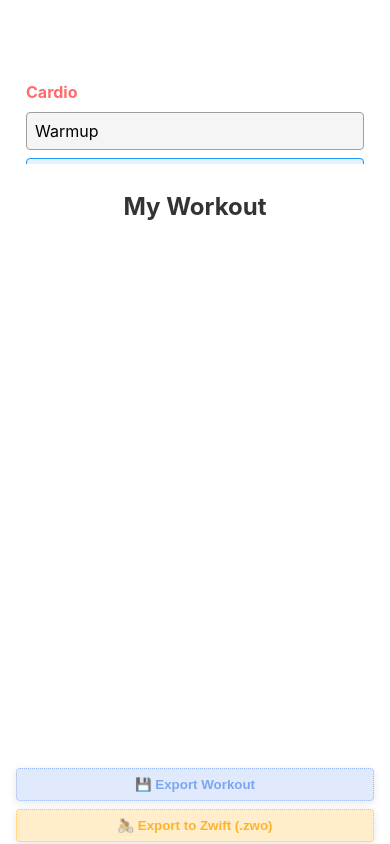
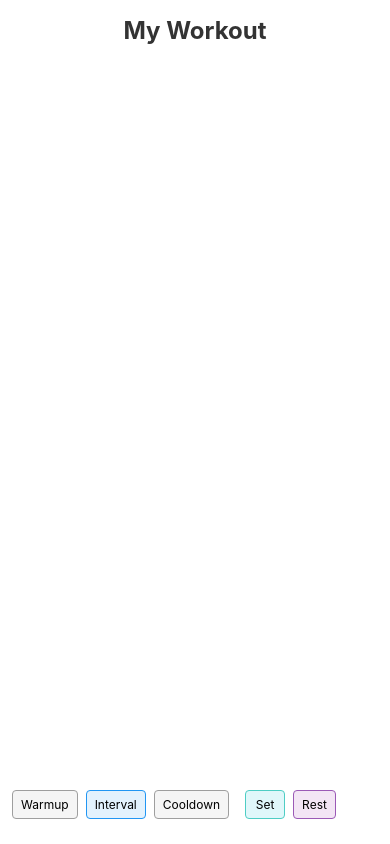
Before and after one commit to aaharr/workout, a React (Vite) app: page / in a window 390 px wide. Built offline with nearby package versions, Linux system fonts and the light colour scheme.

Commit message:
Improved mobile experience

```diff
--- a/src/App.tsx
+++ b/src/App.tsx
@@ -10,6 +10,7 @@ import { useStore } from './store/useStore';
 function App() {
   const { handleDragEnd } = useStore();
   const [isMobile, setIsMobile] = useState(window.innerWidth < 768);
+  const [showInspectorModal, setShowInspectorModal] = useState(false);
 
   useEffect(() => {
     const handleResize = () => {
@@ -24,35 +25,78 @@ function App() {
     handleDragEnd(result);
   };
 
+  // Mobile layout
   if (isMobile) {
     return (
       <div style={{ height: '100vh', display: 'flex', flexDirection: 'column' }}>
         <DragDropContext onDragEnd={onDragEnd}>
-          <PanelGroup direction="vertical">
-            {/* Top Panel - Palette */}
-            <Panel defaultSize={20} minSize={10}>
-              <Palette />
-            </Panel>
+          {/* Timeline takes up most of the screen */}
+          <div style={{ flex: 1, overflow: 'hidden' }}>
+            <Timeline onBlockClick={() => setShowInspectorModal(true)} />
+          </div>
 
-            <PanelResizeHandle style={{ height: '12px', background: 'rgba(255, 255, 255, 0.1)', cursor: 'row-resize' }} />
+          {/* Docked palette at the bottom */}
+          <div style={{
+            height: '80px',
+            borderTop: '1px solid rgba(255, 255, 255, 0.1)',
+            overflowX: 'auto',
+            overflowY: 'hidden'
+          }}>
+            <Palette />
+          </div>
+        </DragDropContext>
 
-            {/* Middle Panel - Timeline */}
-            <Panel defaultSize={60} minSize={30}>
-              <Timeline />
-            </Panel>
-
-            <PanelResizeHandle style={{ height: '12px', background: 'rgba(255, 255, 255, 0.1)', cursor: 'row-resize' }} />
-
-            {/* Bottom Panel - Inspector */}
-            <Panel defaultSize={20} minSize={10}>
+        {/* Inspector Modal */}
+        {showInspectorModal && (
+          <div style={{
+            position: 'fixed',
+            top: 0,
+            left: 0,
+            right: 0,
+            bottom: 0,
+            backgroundColor: 'rgba(0, 0, 0, 0.5)',
+            zIndex: 1000,
+            display: 'flex',
+            flexDirection: 'column'
+          }}>
+            <div style={{
+              marginTop: 'auto',
+              backgroundColor: '#2a2a2a',
+              borderTopLeftRadius: '12px',
+              borderTopRightRadius: '12px',
+              maxHeight: '80%',
+              overflow: 'auto'
+            }}>
+              <div style={{
+                padding: '16px',
+                display: 'flex',
+                justifyContent: 'space-between',
+                alignItems: 'center',
+                borderBottom: '1px solid rgba(255, 255, 255, 0.1)'
+              }}>
+                <h3 style={{ margin: 0, color: 'white' }}>Edit Block</h3>
+                <button
+                  onClick={() => setShowInspectorModal(false)}
+                  style={{
+                    background: 'none',
+                    border: 'none',
+                    color: 'white',
+                    fontSize: '24px',
+                    cursor: 'pointer'
+                  }}
+                >
+                  ×
+                </button>
+              </div>
               <Inspector />
-            </Panel>
-          </PanelGroup>
-        </DragDropContext>
+            </div>
+          </div>
+        )}
       </div>
     );
   }
 
+  // Desktop layout remains the same
   return (
     <div style={{ height: '100vh' }}>
       <DragDropContext onDragEnd={onDragEnd}>
@@ -66,7 +110,7 @@ function App() {
 
           {/* Center Panel - Timeline */}
           <Panel defaultSize={60} minSize={30}>
-            <Timeline />
+            <Timeline onBlockClick={() => {}} />
           </Panel>
 
           <PanelResizeHandle style={{ width: '12px', background: 'rgba(255, 255, 255, 0.1)', cursor: 'col-resize' }} />
--- a/src/components/Palette.tsx
+++ b/src/components/Palette.tsx
@@ -4,17 +4,25 @@ import { Draggable, Droppable } from '@hello-pangea/dnd';
 const Palette: React.FC = () => {
   return (
     <div style={{
-      padding: '72px 16px 16px 16px',
+      padding: '8px',
       color: 'white',
       height: '100%',
       display: 'flex',
-      flexDirection: 'column'
+      flexDirection: window.innerWidth < 768 ? 'row' : 'column',
+      alignItems: window.innerWidth < 768 ? 'center' : 'stretch',
+      gap: '8px',
+      overflowX: window.innerWidth < 768 ? 'auto' : 'visible',
+      overflowY: window.innerWidth < 768 ? 'hidden' : 'auto'
     }}>
 
       {/* Cardio Category */}
+      {window.innerWidth >= 768 ? (
         <div style={{
           marginBottom: '20px',
-        padding: '10px'
+          padding: '10px',
+          display: 'flex',
+          flexDirection: 'column',
+          gap: '4px'
         }}>
           <h4 style={{ margin: '0 0 10px 0', color: '#ff6b6b' }}>Cardio</h4>
 
@@ -114,10 +122,125 @@ const Palette: React.FC = () => {
             )}
           </Droppable>
         </div>
+      ) : (
+        // Mobile layout for cardio blocks
+        <div style={{
+          display: 'flex',
+          flexDirection: 'row',
+          gap: '8px',
+          padding: '4px'
+        }}>
+          {/* Warmup */}
+          <Droppable droppableId="palette-cardio-warmup" isDropDisabled={true}>
+            {(provided) => (
+              <div
+                ref={provided.innerRef}
+                {...provided.droppableProps}
+              >
+                <Draggable draggableId="cardio-warmup-template" index={0}>
+                  {(provided) => (
+                    <div
+                      ref={provided.innerRef}
+                      {...provided.draggableProps}
+                      {...provided.dragHandleProps}
+                      style={{
+                        padding: '6px 8px',
+                        border: '1px solid #9e9e9e',
+                        borderRadius: '4px',
+                        backgroundColor: '#f5f5f5',
+                        color: 'black',
+                        fontSize: '12px',
+                        minWidth: '60px',
+                        textAlign: 'center',
+                        ...provided.draggableProps.style
+                      }}
+                    >
+                      Warmup
+                    </div>
+                  )}
+                </Draggable>
+                {provided.placeholder}
+              </div>
+            )}
+          </Droppable>
+
+          {/* Interval */}
+          <Droppable droppableId="palette-cardio-interval" isDropDisabled={true}>
+            {(provided) => (
+              <div
+                ref={provided.innerRef}
+                {...provided.droppableProps}
+              >
+                <Draggable draggableId="cardio-interval-template" index={1}>
+                  {(provided) => (
+                    <div
+                      ref={provided.innerRef}
+                      {...provided.draggableProps}
+                      {...provided.dragHandleProps}
+                      style={{
+                        padding: '6px 8px',
+                        border: '1px solid #2196f3',
+                        borderRadius: '4px',
+                        backgroundColor: '#e3f2fd',
+                        color: 'black',
+                        fontSize: '12px',
+                        minWidth: '60px',
+                        textAlign: 'center',
+                        ...provided.draggableProps.style
+                      }}
+                    >
+                      Interval
+                    </div>
+                  )}
+                </Draggable>
+                {provided.placeholder}
+              </div>
+            )}
+          </Droppable>
+
+          {/* Cooldown */}
+          <Droppable droppableId="palette-cardio-cooldown" isDropDisabled={true}>
+            {(provided) => (
+              <div
+                ref={provided.innerRef}
+                {...provided.droppableProps}
+              >
+                <Draggable draggableId="cardio-cooldown-template" index={2}>
+                  {(provided) => (
+                    <div
+                      ref={provided.innerRef}
+                      {...provided.draggableProps}
+                      {...provided.dragHandleProps}
+                      style={{
+                        padding: '6px 8px',
+                        border: '1px solid #9e9e9e',
+                        borderRadius: '4px',
+                        backgroundColor: '#f5f5f5',
+                        color: 'black',
+                        fontSize: '12px',
+                        minWidth: '60px',
+                        textAlign: 'center',
+                        ...provided.draggableProps.style
+                      }}
+                    >
+                      Cooldown
+                    </div>
+                  )}
+                </Draggable>
+                {provided.placeholder}
+              </div>
+            )}
+          </Droppable>
+        </div>
+      )}
 
       {/* Strength Category */}
+      {window.innerWidth >= 768 ? (
         <div style={{
-        padding: '10px'
+          padding: '10px',
+          display: 'flex',
+          flexDirection: 'column',
+          gap: '4px'
         }}>
           <h4 style={{ margin: '0 0 10px 0', color: '#4ecdc4' }}>Strength</h4>
 
@@ -185,8 +308,86 @@ const Palette: React.FC = () => {
             )}
           </Droppable>
         </div>
+      ) : (
+        // Mobile layout for strength blocks
+        <div style={{
+          display: 'flex',
+          flexDirection: 'row',
+          gap: '8px',
+          padding: '4px'
+        }}>
+          {/* Set */}
+          <Droppable droppableId="palette-strength-set" isDropDisabled={true}>
+            {(provided) => (
+              <div
+                ref={provided.innerRef}
+                {...provided.droppableProps}
+              >
+                <Draggable draggableId="strength-set-template" index={0}>
+                  {(provided) => (
+                    <div
+                      ref={provided.innerRef}
+                      {...provided.draggableProps}
+                      {...provided.dragHandleProps}
+                      style={{
+                        padding: '6px 8px',
+                        border: '1px solid #4ecdc4',
+                        borderRadius: '4px',
+                        backgroundColor: '#e0f7fa',
+                        color: 'black',
+                        fontSize: '12px',
+                        minWidth: '40px',
+                        textAlign: 'center',
+                        ...provided.draggableProps.style
+                      }}
+                    >
+                      Set
+                    </div>
+                  )}
+                </Draggable>
+                {provided.placeholder}
+              </div>
+            )}
+          </Droppable>
 
-      {/* Help Text - Anchored to the bottom */}
+          {/* Rest */}
+          <Droppable droppableId="palette-strength-rest" isDropDisabled={true}>
+            {(provided) => (
+              <div
+                ref={provided.innerRef}
+                {...provided.droppableProps}
+              >
+                <Draggable draggableId="strength-rest-template" index={1}>
+                  {(provided) => (
+                    <div
+                      ref={provided.innerRef}
+                      {...provided.draggableProps}
+                      {...provided.dragHandleProps}
+                      style={{
+                        padding: '6px 8px',
+                        border: '1px solid #9b59b6',
+                        borderRadius: '4px',
+                        backgroundColor: '#f3e5f5',
+                        color: 'black',
+                        fontSize: '12px',
+                        minWidth: '40px',
+                        textAlign: 'center',
+                        ...provided.draggableProps.style
+                      }}
+                    >
+                      Rest
+                    </div>
+                  )}
+                </Draggable>
+                {provided.placeholder}
+              </div>
+            )}
+          </Droppable>
+        </div>
+      )}
+
+      {/* Help Text - Only show on desktop */}
+      {window.innerWidth >= 768 && (
         <div style={{
           marginTop: 'auto',
           padding: '16px 0',
@@ -203,6 +404,7 @@ const Palette: React.FC = () => {
             </p>
           </div>
         </div>
+      )}
     </div>
   );
 };
```
Also changed, not shown: src/components/Timeline.tsx (+12 -1 lines). Lines whose indentation alone changed are shown as unchanged.
